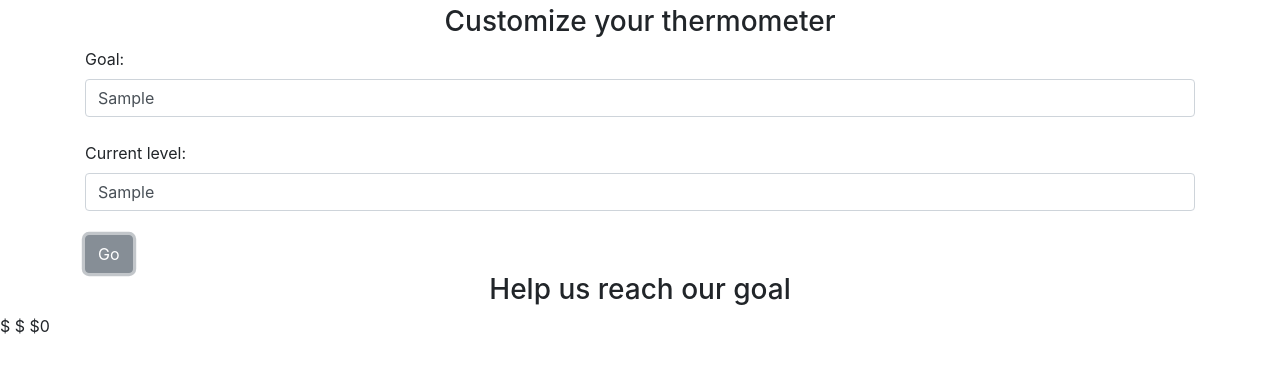
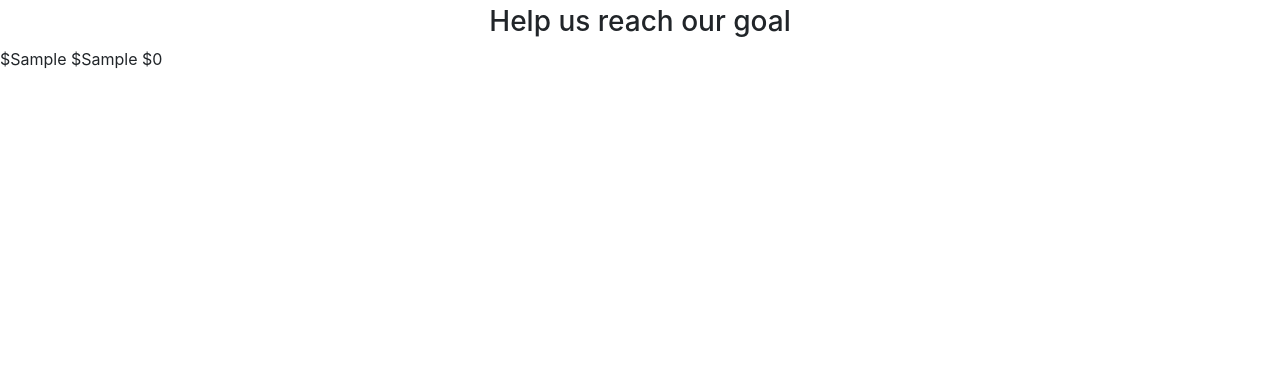
Before and after one commit to alexandraleah/thermometer, a plain HTML site: page index.html in a window 1280 px wide. Both pictures are taken after typing "Sample", "Sample" into the empty fields and a click on the button "Go". Shown: the part 51-422 px from the top of the page. Drawn offline with nearby package versions, Linux system fonts and the light colour scheme.

Commit message:
Update index.html

```diff
--- a/index.html
+++ b/index.html
@@ -35,6 +35,27 @@
                   <div id='bulb'></div>
           </div>
           </div>
+<script>
 
+$(function() {
+ $("#myMeter").hide();
+  $("#go").on("click", function() {
+      var goal = $("#myGoal").val();
+      var current = $("#myCurrent").val();
+      var color = $("#myColor").val();
+      $("#goal").append(goal);
+      $("#current").append(current);
+      var place = (current/goal)*100;
+      var place = place + "%";
+      $("#current").css("bottom", place);
+      $("#raised").animate({height: place}, 3000);
+      $("#custom").hide();
+      $("#myMeter").show();
+      });
+
+});
+
+
+</script>
     </body>
 </html>
```
